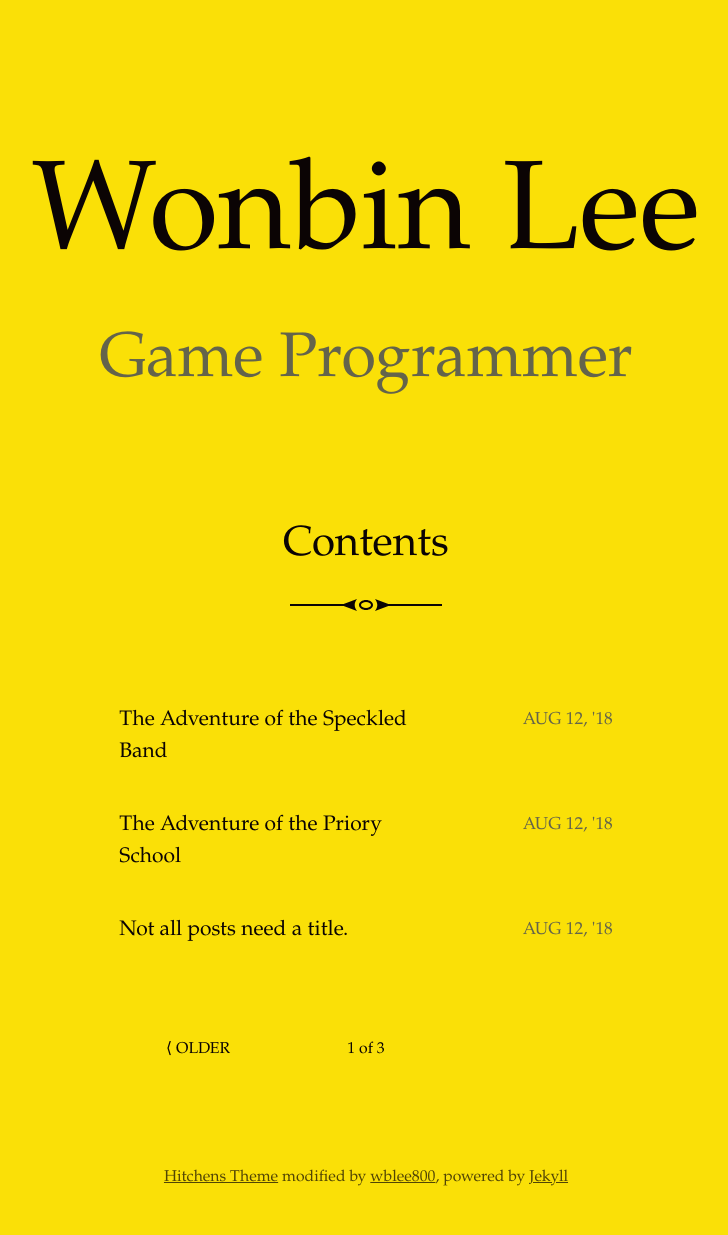
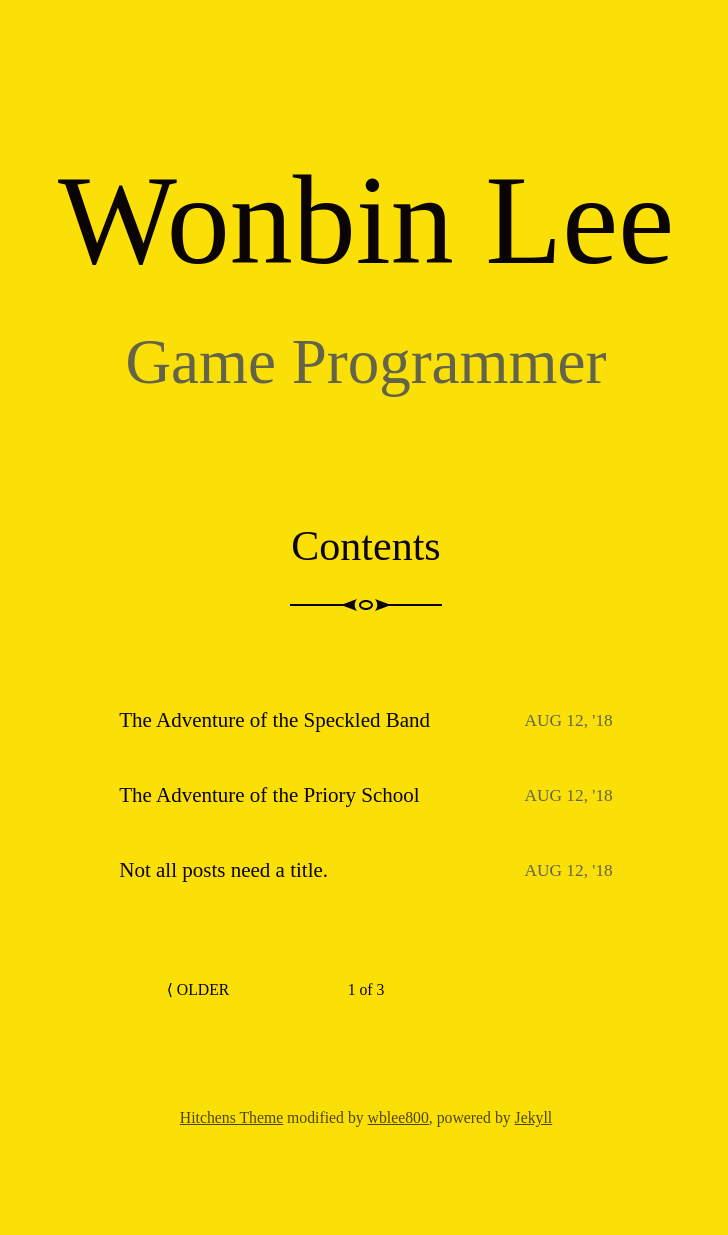
Before and after one commit to wblee800/wblee800.github.io, a Jekyll site: the page built from index.html, in a window 1280 px wide. Shown: the whole page, without its empty margins (274-1002 px from the left). Built offline with Jekyll 4.4.1, drawn with Linux system fonts in a browser that asks for light colours; some web fonts are replaced; the list of posts is cut into pages by our own code; after the commit the page ends 1175 px from its top, so only the background shows below that.

Commit message:
Update _variables.scss

```diff
--- a/_sass/_variables.scss
+++ b/_sass/_variables.scss
@@ -2,7 +2,7 @@ $brand-color:         #FAE007;
 $highlight:           lighten($brand-color, 35%);
 $text-color:          #0b0404;
 $muted-text-color:    #64644B;
-$font-family:         "EB Garamond", Garamond, "Times New Roman", serif;
+$font-family:         "Pretendard-Medium", Pretendard-Medium, "Times New Roman", serif;
 
 $on-bigphone:         375px;
 $on-tablet:           768px;
```
